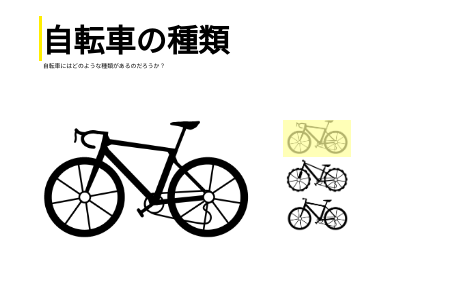
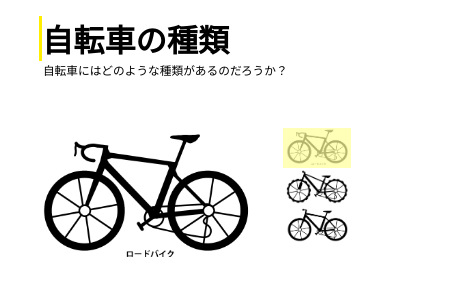
Before and after one commit to colonel-iwano/try-cycling, a plain HTML site: page index.html in a window 390 px wide. Shown: the part 871-1171 px from the top of the page, 449 px wide, since content can reach past the window. Drawn offline with nearby package versions, Linux system fonts and the light colour scheme; a web font is replaced by a local one.

Commit message:
responsive-aboutodone

```diff
--- a/css/style.css
+++ b/css/style.css
@@ -230,7 +230,7 @@ header nav ul li a:hover {
 
 .image-up {
     flex: 0 0 60vw;
-    height: 400;
+
 
 }
 
@@ -1540,10 +1540,18 @@ p {
         font-size: 4vw;
     }
 
+    .content1-title p {
+        font-size: 3vw;
+    }
+
     #result h4 {
         font-size: 4vw;
     }
-}
-
-
-}
+
+    .tool-branch p {
+        font-size: vw;
+    }
+}
+
+
+}
--- a/index.html
+++ b/index.html
@@ -69,12 +69,12 @@
                 </div>
                 <div class="content1-img">
                     <div class="image-up">
-                        <img src="images/allroadbikes.png" alt="">
+                        <img src="images/allroadbikes1.png" alt="">
 
                     </div>
                     <div class="image-thumbs">
                         <button id="all" class="secList">
-                            <div class="image-thumbnail selected"><img src="images/allroadbikes.png" alt=""></div>
+                            <div class="image-thumbnail selected"><img src="images/allroadbikes1.png" alt=""></div>
                         </button>
                         <button id="mountain" class="secList">
                             <div class="image-thumbnail"><img src="images/mountainbikes.png" alt=""></div>
```
Also changed, not shown: images/allroadbikes1.png (added).
